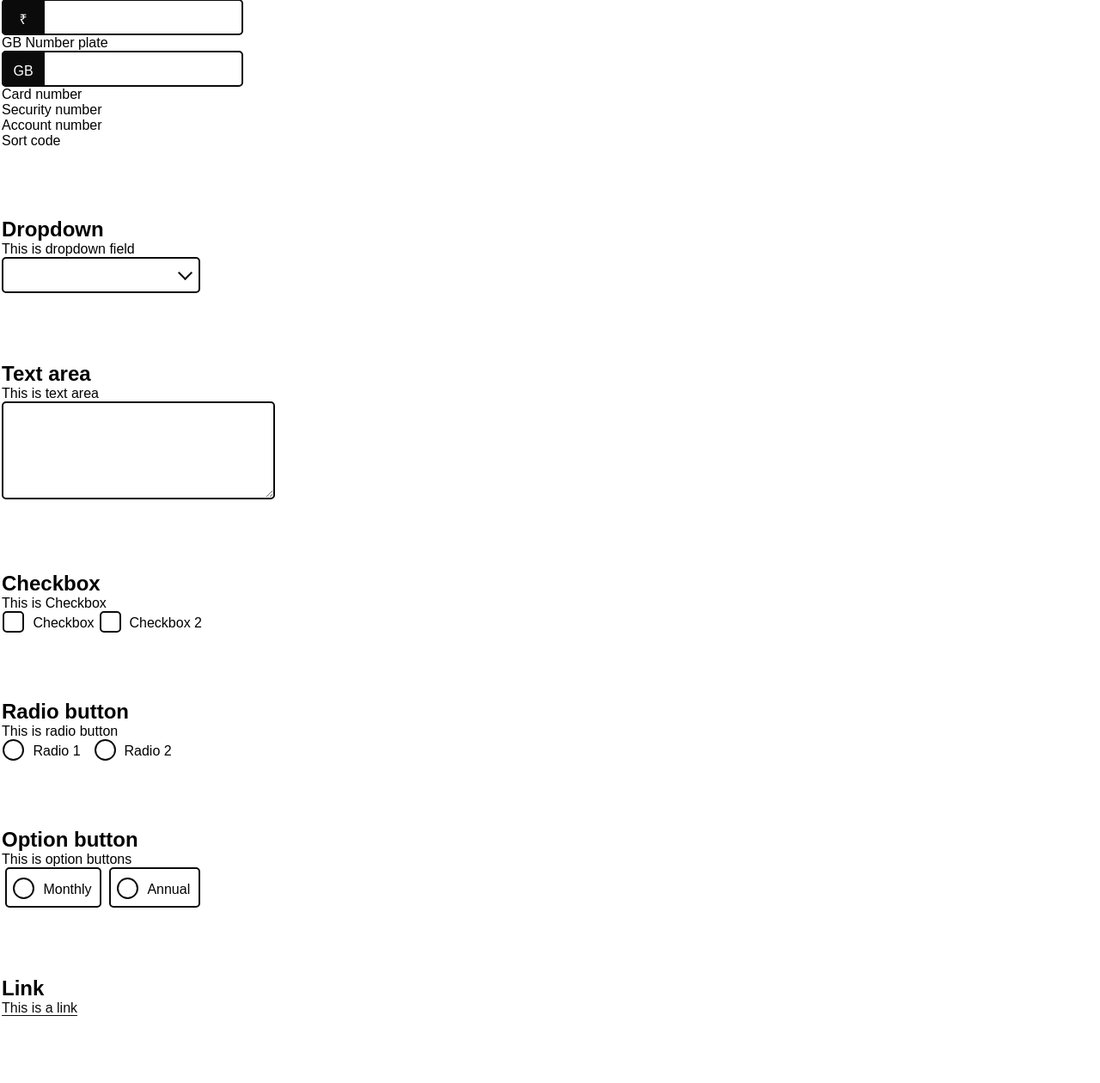
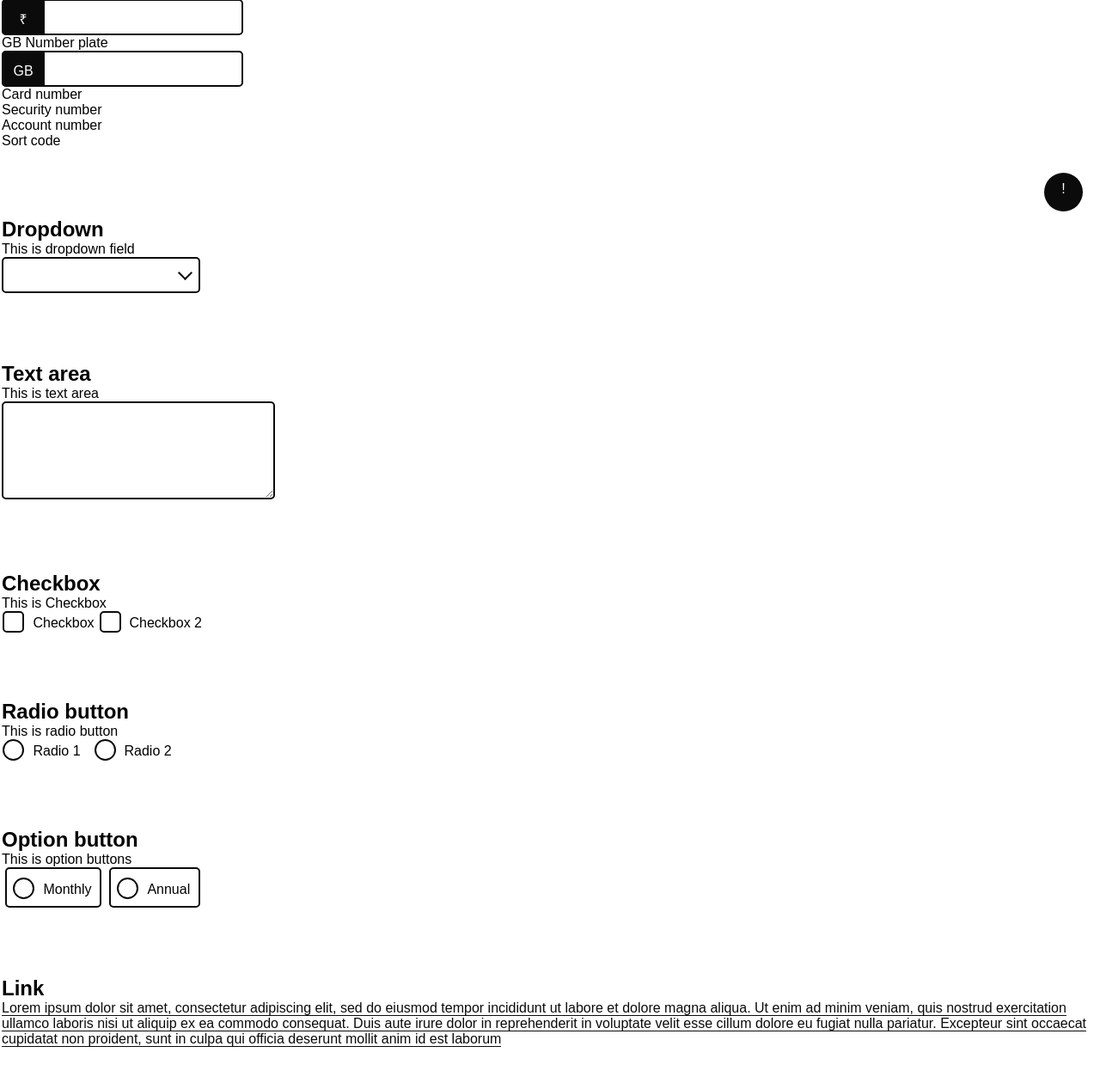
Before and after one commit to sathesak/designLanguage, a PHP site: page / in a window 1280 px wide. Shown: the part 534-1794 px from the top of the page at 86% size. Before the commit the page ends 1716 px from the top, so only its background shows below. Run offline with PHP 8.4, Linux system fonts and the light colour scheme; some web fonts are replaced.

Commit message:
back to top begun...

```diff
--- a/index.html
+++ b/index.html
@@ -219,10 +219,15 @@
 
             <p>
                 <a href="" class="txtLnk">
-                    This is a link
+                    Lorem ipsum dolor sit amet, consectetur adipiscing elit, sed do eiusmod tempor incididunt ut labore et dolore magna aliqua. Ut enim ad minim veniam, quis nostrud exercitation ullamco laboris nisi ut aliquip ex ea commodo consequat. Duis aute irure dolor in reprehenderit in voluptate velit esse cillum dolore eu fugiat nulla pariatur. Excepteur sint occaecat cupidatat non proident, sunt in culpa qui officia deserunt mollit anim id est laborum
                 </a>
             </p>
         </section>
+
+        <!-- Back to top button -->
+        <a href="#" class="toTop">
+            !
+        </a>
 
     </main>
 
--- /dev/null
+++ b/sass/atoms/_toTop.scss
@@ -0,0 +1,12 @@
+.toTop{
+    position: fixed;
+    bottom: 20px;
+    right: 20px;
+    background: $black;
+    width: 45px;
+    height: 45px;
+    border-radius: 50%;
+    color: $white;
+    text-align: center;
+    padding: 10px;
+}
--- a/sass/electrons/_base.scss
+++ b/sass/electrons/_base.scss
@@ -1,3 +1,7 @@
+html{
+    scroll-behavior: smooth;
+}
+
 *{
     padding: 0;
     margin: 0;
--- a/sass/style.scss
+++ b/sass/style.scss
@@ -16,6 +16,7 @@
 @import 'atoms/_field';
 @import 'atoms/_option';
 @import 'atoms/_link';
+@import 'atoms/_toTop';
 
 //Molecules such as label and fields
 
```
Also changed, not shown: css/style.css (+17 -0 lines), css/style.min.css.
